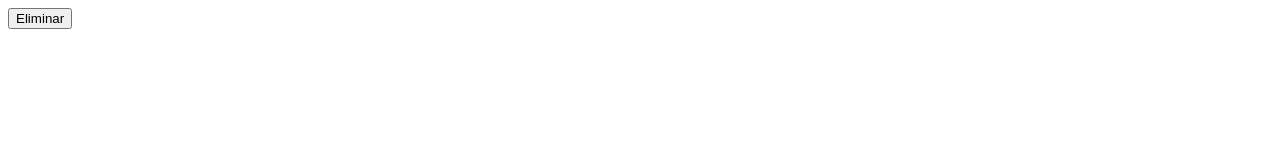
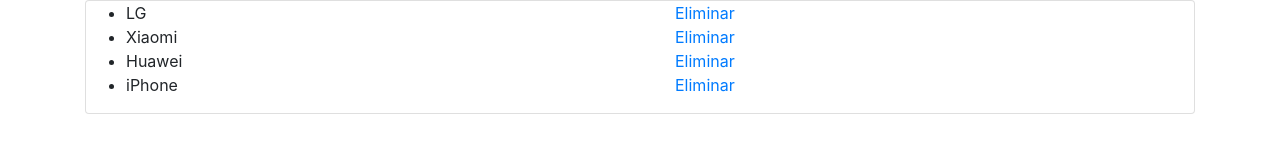
Before and after one commit to jimena20509/dialog.jqueryJimena, a plain HTML site: page index.html in a window 1280 px wide. Drawn offline with nearby package versions, Linux system fonts and the light colour scheme.

Commit message:
Modificación 3

```diff
--- a/index.html
+++ b/index.html
@@ -6,15 +6,30 @@
     <title>Hola</title>
     <link rel="stylesheet" href="estilos/jquery-ui.min.css">
     <link rel="stylesheet" href="estilos/jquery-ui.theme.css">
+    <!-- CSS -->
+    <link rel="stylesheet" href="https://cdn.jsdelivr.net/npm/bootstrap@4.5.3/dist/css/bootstrap.min.css" integrity="sha384-TX8t27EcRE3e/ihU7zmQxVncDAy5uIKz4rEkgIXeMed4M0jlfIDPvg6uqKI2xXr2" crossorigin="anonymous">
+
 </head>
 <body>
 
-    <button class="btnEliminar">Eliminar</button>
+    <div class="container">
+        <div class="card">
+            <ul id="lista-celulares">
+            </ul>
 
-    <div id="dialogEliminar" title="Seguro que quiere eliminar" hidden="hidden">Soy linda</div>
+
+            <div id="dialogEliminar" title="Seguro que quiere eliminar" hidden="hidden">Soy linda</div>
+
+        </div>
+    </div>
+
+
+
 
     <script src="js/jquery-3.5.1.min.js"></script>
     <script src="js/jquery-ui.js"></script>
     <script src="js/principal.js"></script>
+
+
 </body>
 </html>
--- a/js/principal.js
+++ b/js/principal.js
@@ -1,18 +1,51 @@
 $(function(){
+
+
+    var celulares = [
+       'LG', 'Xiaomi', 'Huawei', 'iPhone'
+    ]
+
+
+
+    for (let i = 0; i < celulares.length; i++) {
+        const cell = celulares[i];
+        console.log(cell);
+        $('#lista-celulares').append(`
+            <li>
+            <span class="row">
+
+                <span class="col">
+                ${cell}
+                </span>
+                <span class="col">
+                    <a herf="a" class="btnEliminar">Eliminar</a>
+                </span>
+            </span>
+
+            </li>
+        `);
+
+    }
+
+
     $('#dialogEliminar').dialog({
         autoOpen: false,
         modal: true,
         buttons: {
+           Acepto: function(){
+                alert('Eliminado') ;
+            },
 
-               'Acepto': function(){
-                  alert('Eliminar')
-               },
-        },
-
+           Cancelar: function(){
+                console.log('Bye') ;
+            },
+          },
     });
 
 
-    $('.btnEliminar').on('click', function(){
-       $('#dialogEliminar').dialog('open') ;
+    $('#lista-celulares').on('click', '.btnEliminar', function (){
+        $("#dialogEliminar").dialog('open');
     })
+
+
 })
```
